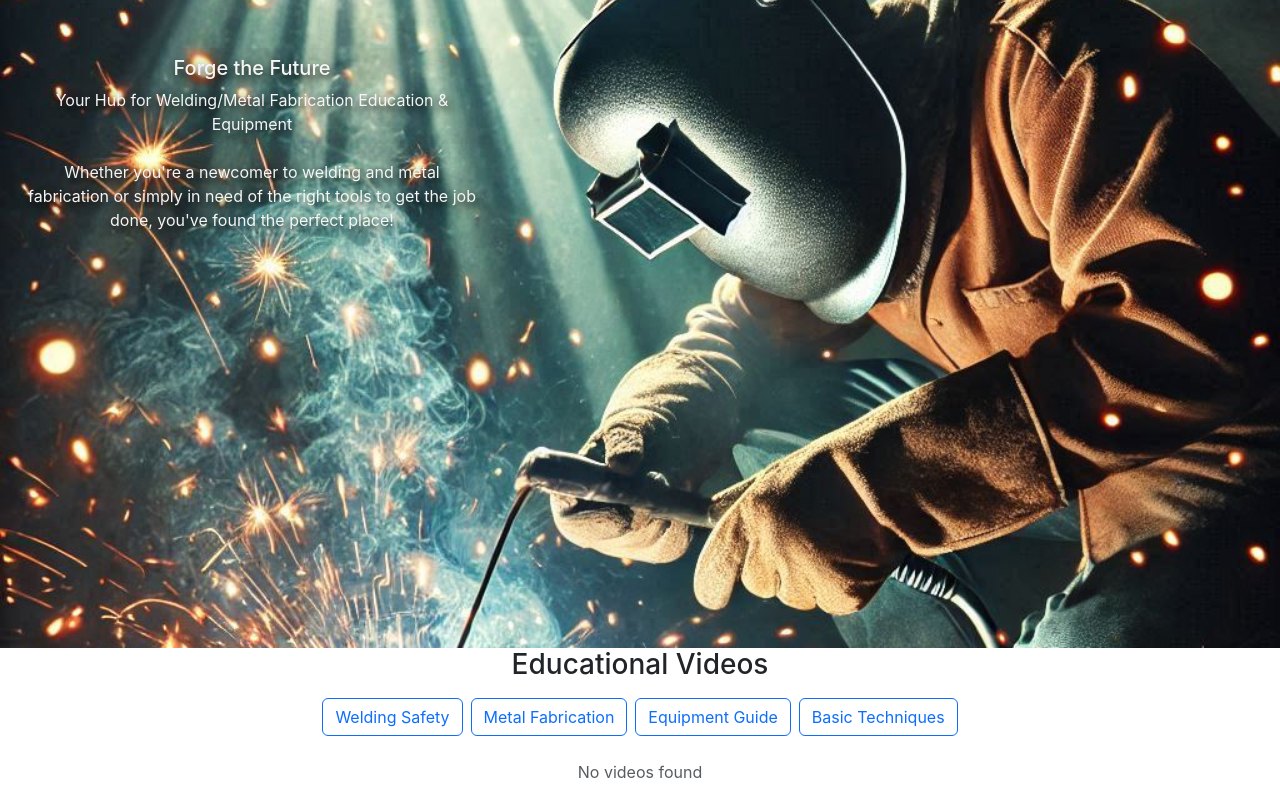
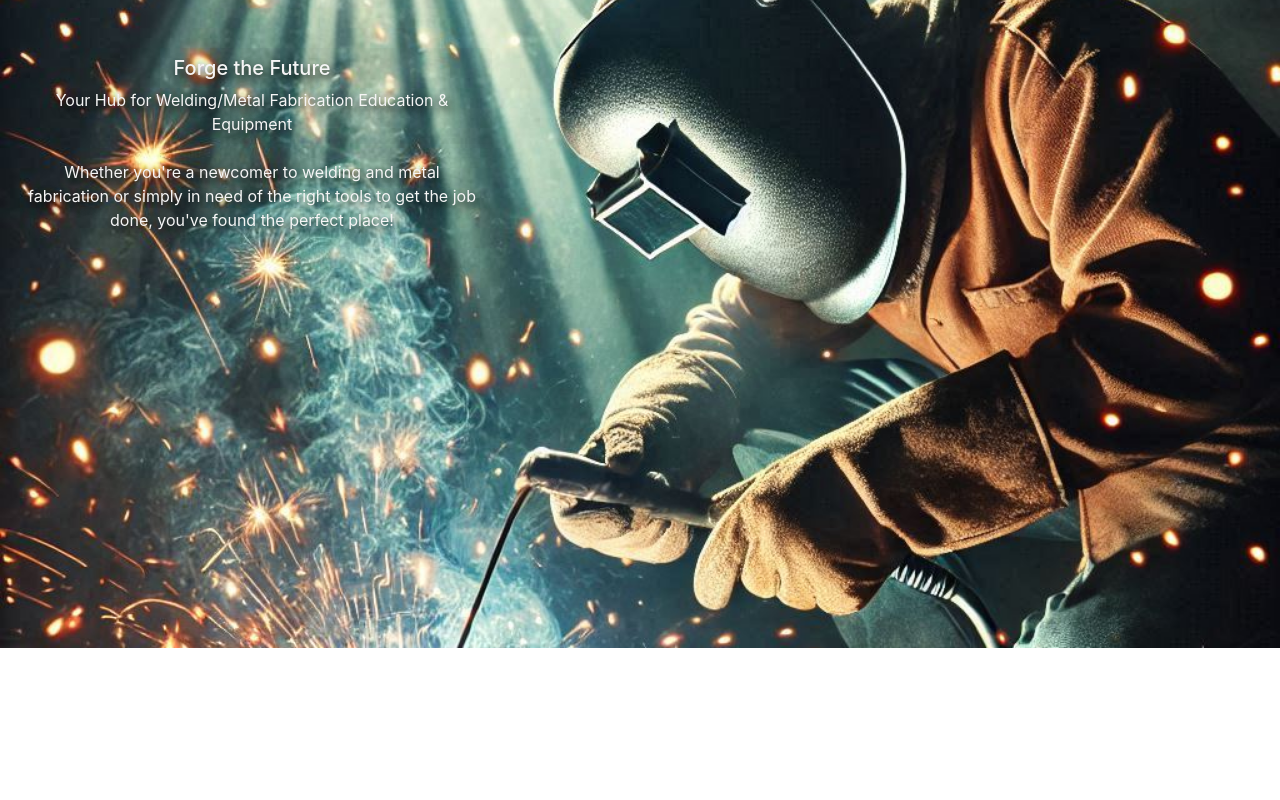
Before and after one commit to Michael-Wilson777/forge-the-future, a React (Create React App) app: page / in a window 1280 px wide. Shown: the part 290-1090 px from the top of the page. After the commit the page ends 938 px from the top, so only its background shows below. Built offline with nearby package versions, Linux system fonts and the light colour scheme.

Commit message:
moved Youtube section to the education page for styling and further adjustment

```diff
--- a/src/pages/EducationPage.js
+++ b/src/pages/EducationPage.js
@@ -1,4 +1,8 @@
+import { Container } from "react-bootstrap";
+import SafetyVideos from "../components/YouTube";
 const EducationPage = () => {
-
+    return (
+        <Container><SafetyVideos></SafetyVideos></Container>
+    )
 }
 export default EducationPage;
--- a/src/pages/HomePage.js
+++ b/src/pages/HomePage.js
@@ -6,7 +6,7 @@ import {
   CardTitle,
   CardText,
 } from "react-bootstrap";
-import SafetyVideos from "../components/YouTube";
+
 
 const HomePage = () => {
   return (
@@ -28,7 +28,7 @@ const HomePage = () => {
           </CardBody>
         </Card>
       </Container>
-      <Container><SafetyVideos></SafetyVideos></Container>
+
     </>
   );
 };
```
